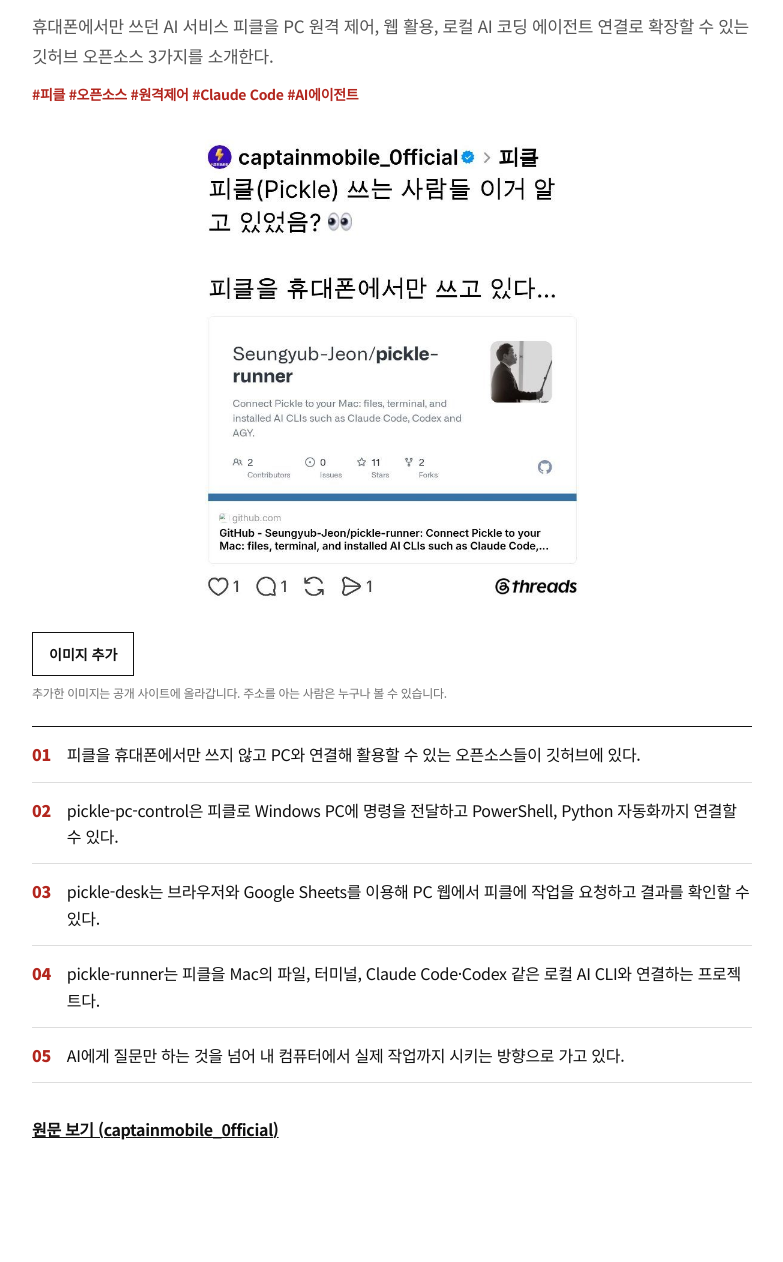
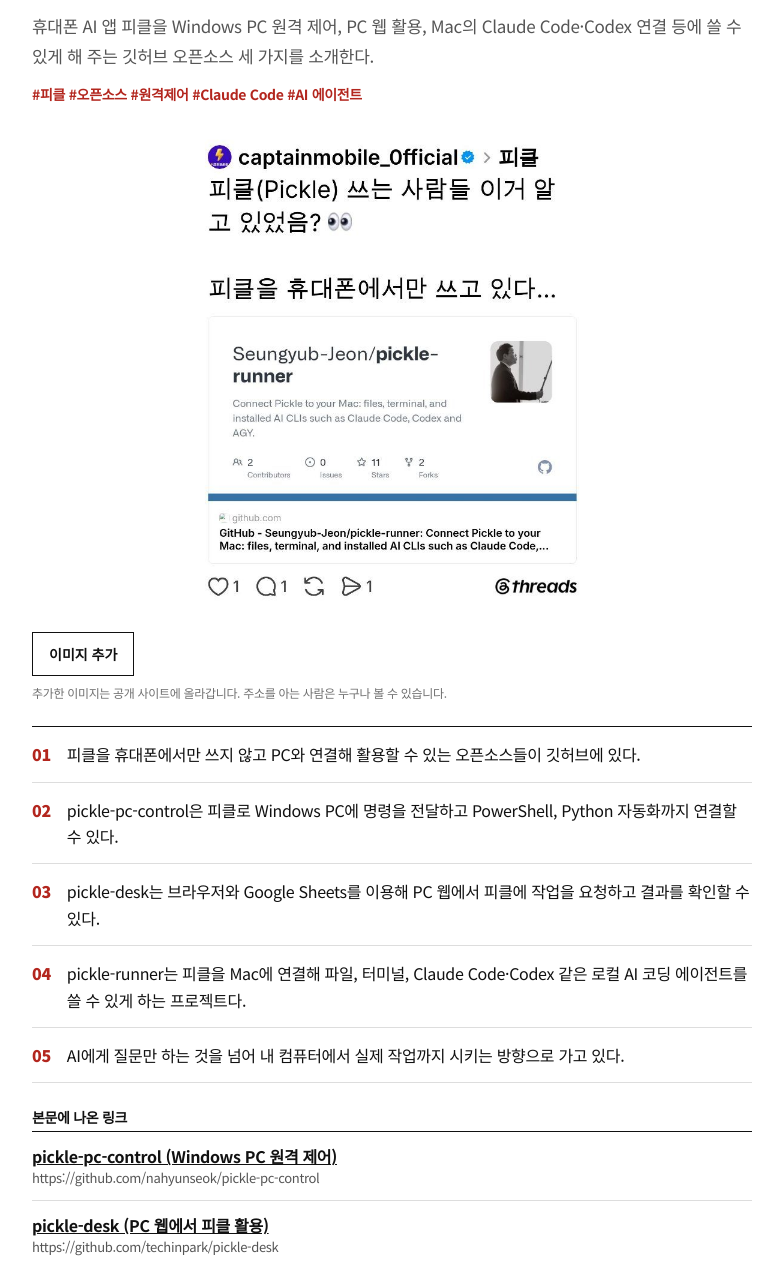
Before and after one commit to limpkiller-collab/knowledge-archive, a plain HTML site: page cards/scrap-20261122-pickle-pc-open-source-tools.html in a window 1280 px wide. Shown: the part 218-1480 px from the top of the page, without its empty margins (248-1031 px from the left). Before the commit the page ends 1433 px from the top, so only its background shows below. Drawn offline with Linux system fonts and the light colour scheme.

Commit message:
scrap: 피클(Pickle)을 PC와 연결하는 오픈소스 프로젝트 3가지

```diff
--- a/cards/scrap-20261122-pickle-pc-open-source-tools.html
+++ b/cards/scrap-20261122-pickle-pc-open-source-tools.html
@@ -9,7 +9,7 @@
 :root { --bg: #ffffff; --text: #111111; --sec: #555555; --rule: #111111; --border: #dddddd; --accent: #b3261e; }
 html.theme-dark { --bg: #111111; --text: #f5f5f5; --sec: #b8b8b8; --rule: #f5f5f5; --border: #3a3a3a; --accent: #ff8a80; }
 body { margin: 0; background: var(--bg); color: var(--text); font-family: 'Noto Sans KR', sans-serif; letter-spacing: -0.02em; }
-main { max-width: 720px; margin: 0 auto; padding: 32px 24px 64px; }
+main { position: relative; max-width: 720px; margin: 0 auto; padding: 32px 24px 64px; }
 a { color: var(--text); } a:hover { color: var(--accent); }
 .back { display: inline-flex; align-items: center; min-height: 44px; font-size: 14px; font-weight: 700; }
 .kicker { font-size: 12px; font-weight: 700; letter-spacing: 0.06em; color: var(--accent); border-top: 4px solid var(--rule); padding-top: 14px; }
@@ -17,8 +17,15 @@ h1 { font-size: 36px; font-weight: 900; line-height: 1.25; letter-spacing: -0.04
 .summary { font-size: 17px; line-height: 1.75; color: var(--sec); margin: 0 0 24px; }
 .cover { width: 100%; display: block; margin-bottom: 24px; }
 ol { list-style: none; margin: 0 0 24px; padding: 0; border-top: 1px solid var(--rule); counter-reset: p; }
-li { counter-increment: p; display: flex; gap: 16px; padding: 14px 0; border-bottom: 1px solid var(--border); font-size: 16px; line-height: 1.65; }
-li::before { content: counter(p, decimal-leading-zero); font-weight: 900; color: var(--accent); }
+ol li { counter-increment: p; display: flex; gap: 16px; padding: 14px 0; border-bottom: 1px solid var(--border); font-size: 16px; line-height: 1.65; }
+ol li::before { content: counter(p, decimal-leading-zero); font-weight: 900; color: var(--accent); }
+.tags { font-size: 14px; font-weight: 700; color: var(--accent); margin: -12px 0 24px; line-height: 1.7; }
+.tags:empty { display: none; }
+.links-title { font-size: 14px; font-weight: 900; margin: 0 0 4px; }
+.links { list-style: none; margin: 0 0 24px; padding: 0; border-top: 1px solid var(--rule); }
+.links li { padding: 12px 0; border-bottom: 1px solid var(--border); }
+.links a { display: block; font-size: 16px; font-weight: 700; line-height: 1.5; }
+.links span { display: block; font-size: 13px; color: var(--sec); overflow-wrap: anywhere; line-height: 1.5; }
 .note { font-size: 13px; color: var(--sec); line-height: 1.6; }
 .source { display: inline-flex; align-items: center; min-height: 44px; font-weight: 700; }
 </style>
@@ -29,15 +36,22 @@ li::before { content: counter(p, decimal-leading-zero); font-weight: 900; color:
 <a class="back" href="../index.html">지식 Archive로 돌아가기</a>
 <div class="kicker">테크 · 스레드 · 2026-11-22</div>
 <h1>피클(Pickle)을 PC와 연결하는 오픈소스 프로젝트 3가지</h1>
-<p class="summary">휴대폰에서만 쓰던 AI 서비스 피클을 PC 원격 제어, 웹 활용, 로컬 AI 코딩 에이전트 연결로 확장할 수 있는 깃허브 오픈소스 3가지를 소개한다.</p>
+<p class="summary">휴대폰 AI 앱 피클을 Windows PC 원격 제어, PC 웹 활용, Mac의 Claude Code·Codex 연결 등에 쓸 수 있게 해 주는 깃허브 오픈소스 세 가지를 소개한다.</p>
+<p class="tags">#피클 #오픈소스 #원격제어 #Claude Code #AI 에이전트</p>
 <div id="ka-gallery"><img class="cover" src="../covers/scrap-20261122-pickle-pc-open-source-tools.jpg" alt=""></div>
 <ol>
 <li>피클을 휴대폰에서만 쓰지 않고 PC와 연결해 활용할 수 있는 오픈소스들이 깃허브에 있다.</li>
 <li>pickle-pc-control은 피클로 Windows PC에 명령을 전달하고 PowerShell, Python 자동화까지 연결할 수 있다.</li>
 <li>pickle-desk는 브라우저와 Google Sheets를 이용해 PC 웹에서 피클에 작업을 요청하고 결과를 확인할 수 있다.</li>
-<li>pickle-runner는 피클을 Mac의 파일, 터미널, Claude Code·Codex 같은 로컬 AI CLI와 연결하는 프로젝트다.</li>
+<li>pickle-runner는 피클을 Mac에 연결해 파일, 터미널, Claude Code·Codex 같은 로컬 AI 코딩 에이전트를 쓸 수 있게 하는 프로젝트다.</li>
 <li>AI에게 질문만 하는 것을 넘어 내 컴퓨터에서 실제 작업까지 시키는 방향으로 가고 있다.</li>
 </ol>
+<h2 class="links-title">본문에 나온 링크</h2>
+<ul class="links">
+<li><a href="https://github.com/nahyunseok/pickle-pc-control" rel="noopener noreferrer" target="_blank">pickle-pc-control (Windows PC 원격 제어)</a><span>https://github.com/nahyunseok/pickle-pc-control</span></li>
+<li><a href="https://github.com/techinpark/pickle-desk" rel="noopener noreferrer" target="_blank">pickle-desk (PC 웹에서 피클 활용)</a><span>https://github.com/techinpark/pickle-desk</span></li>
+<li><a href="https://github.com/Seungyub-Jeon/pickle-runner" rel="noopener noreferrer" target="_blank">pickle-runner (Mac용 Claude Code·Codex 연결)</a><span>https://github.com/Seungyub-Jeon/pickle-runner</span></li>
+</ul>
 <p class="note"></p>
 <a class="source" href="https://www.threads.com/@captainmobile_0fficial/post/DgDAaCPj_-4" rel="noopener noreferrer" target="_blank">원문 보기 (captainmobile_0fficial)</a>
 </main>
--- a/scraps.json
+++ b/scraps.json
@@ -1,4 +1,24 @@
 [
+  {
+    "id": "scrap-20261122-pickle-pc-open-source-tools",
+    "title": "피클(Pickle)을 PC와 연결하는 오픈소스 프로젝트 3가지",
+    "file": "cards/scrap-20261122-pickle-pc-open-source-tools.html",
+    "date": "2026-11-22",
+    "source": "captainmobile_0fficial",
+    "sourceUrl": "https://www.threads.com/@captainmobile_0fficial/post/DgDAaCPj_-4",
+    "sourceType": "threads",
+    "tags": [
+      "피클",
+      "오픈소스",
+      "원격제어",
+      "Claude Code",
+      "AI 에이전트"
+    ],
+    "summary": "휴대폰 AI 앱 피클을 Windows PC 원격 제어, PC 웹 활용, Mac의 Claude Code·Codex 연결 등에 쓸 수 있게 해 주는 깃허브 오픈소스 세 가지를 소개한다.",
+    "category": "테크",
+    "cover": "covers/scrap-20261122-pickle-pc-open-source-tools.jpg",
+    "coverWord": "피클 PC연결"
+  },
   {
     "id": "scrap-20261122-luxury-shop-clothes-storage-tips",
     "title": "명품샵에서 쓰는 옷 보관법 3가지: 니트·바지·롱코트",
@@ -75,27 +95,6 @@
       "covers/scrap-20261122-stock-investor-ai-prompts/07.jpg",
       "covers/scrap-20261122-stock-investor-ai-prompts/08.jpg"
     ]
-  },
-  {
-    "id": "scrap-20261122-pickle-pc-open-source-tools",
-    "title": "피클(Pickle)을 PC와 연결하는 오픈소스 프로젝트 3가지",
-    "file": "cards/scrap-20261122-pickle-pc-open-source-tools.html",
-    "date": "2026-11-22",
-    "source": "captainmobile_0fficial",
-    "sourceUrl": "https://www.threads.com/@captainmobile_0fficial/post/DgDAaCPj_-4",
-    "sourceType": "threads",
-    "tags": [
-      "피클",
-      "오픈소스",
-      "원격제어",
-      "Claude Code",
-      "AI에이전트"
-    ],
-    "summary": "휴대폰에서만 쓰던 AI 서비스 피클을 PC 원격 제어, 웹 활용, 로컬 AI 코딩 에이전트 연결로 확장할 수 있는 깃허브 오픈소스 3가지를 소개한다.",
-    "category": "테크",
-    "cover": "covers/scrap-20261122-pickle-pc-open-source-tools.jpg",
-    "coverWord": "피클 연결",
-    "partial": true
   },
   {
     "id": "scrap-20261122-fall-outfit-color-combinations",
```
